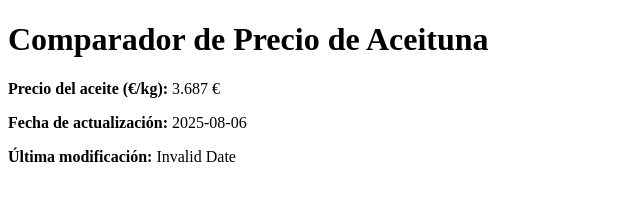
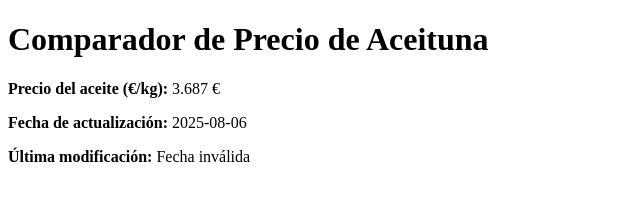
Before and after one commit to Turbo10131/comparador-aceituna1, a plain HTML site: page index.html in a window 1280 px wide. Shown: the full height of the page, 0-640 px from the left. Drawn offline with Linux system fonts and the light colour scheme.

Commit message:
Update index.html

```diff
--- a/index.html
+++ b/index.html
@@ -17,12 +17,16 @@
       .then(data => {
         document.getElementById('precio').textContent = data.precio + " €";
         document.getElementById('fecha').textContent = data.fecha;
-        document.getElementById('actualizado').textContent = new Date(data.actualizado).toLocaleString();
+
+        const actualizacion = new Date(data.actualizado);
+        document.getElementById('actualizado').textContent =
+          isNaN(actualizacion) ? "Fecha inválida" : actualizacion.toLocaleString();
       })
       .catch(error => {
         document.getElementById('precio').textContent = "No disponible";
         document.getElementById('fecha').textContent = "No disponible";
         document.getElementById('actualizado').textContent = "No disponible";
+        console.error("❌ Error al cargar el precio:", error);
       });
   </script>
 </body>
```
